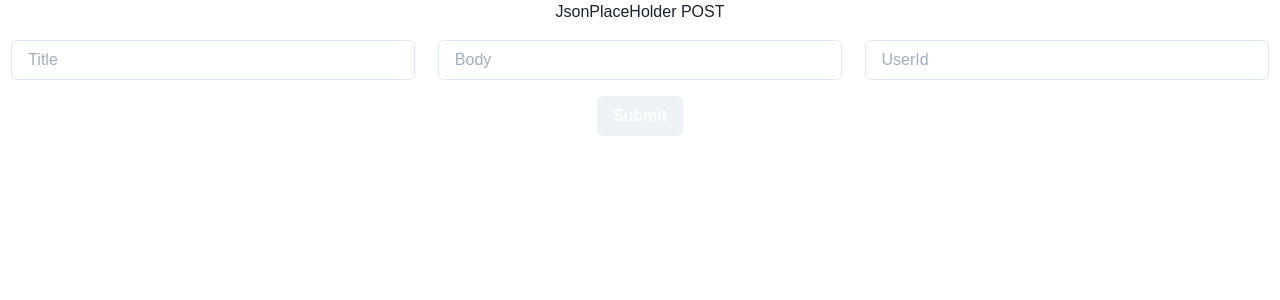
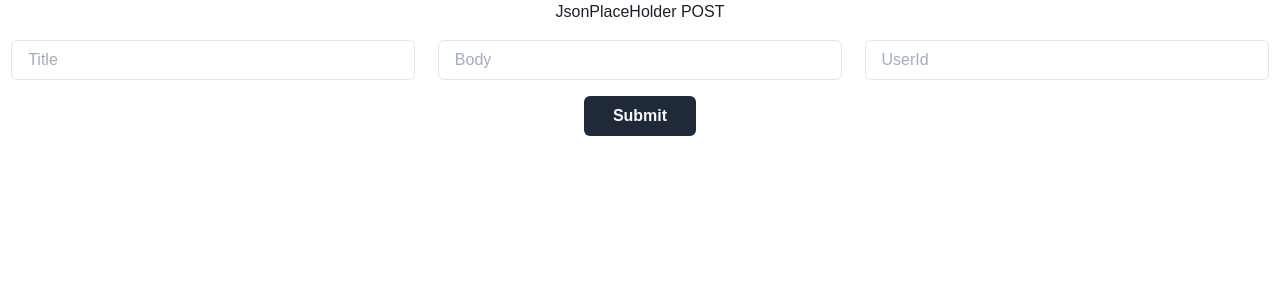
Before and after one commit to rohan9896/zopper, a React (Create React App) app: page / in a window 1280 px wide. Shown: the top 300 px of the page. Built offline with nearby package versions, Linux system fonts and the light colour scheme.

Commit message:
style: button of form

```diff
--- a/src/components/FormComponent/FormComponent.css
+++ b/src/components/FormComponent/FormComponent.css
@@ -7,12 +7,6 @@
   margin: 1rem 0.7rem;
 }
 
-.FormComponent__Form__SubmitBtn {
-  width: 7rem;
-  background-color: black;
-  color: white;
-}
-
 @media screen and (min-width: 768px) {
   .FormComponent__InputsContainer {
     flex-direction: row;
--- a/src/components/FormComponent/FormComponent.js
+++ b/src/components/FormComponent/FormComponent.js
@@ -7,7 +7,7 @@ import {
   FormLabel,
   Input,
   Flex,
-  Button
+  Button,
 } from "@chakra-ui/react";
 
 function FormComponent() {
@@ -26,11 +26,11 @@ function FormComponent() {
           />
         </Box>
         <Button
-          className="FormComponent__Form__SubmitBtn"
+          width="7rem"
           variant="solid"
-          // isLoading
+          isLoading={false}
           loadingText="Submitting"
-          _hover="#4B5563"
+          style={{ color: "#F9FAFB", background: "#1F2937" }}
         >
           Submit
         </Button>
```
Also changed, not shown: package.json (line endings or trailing spaces), 2 other files (tests, documents, lock files or other folders).
